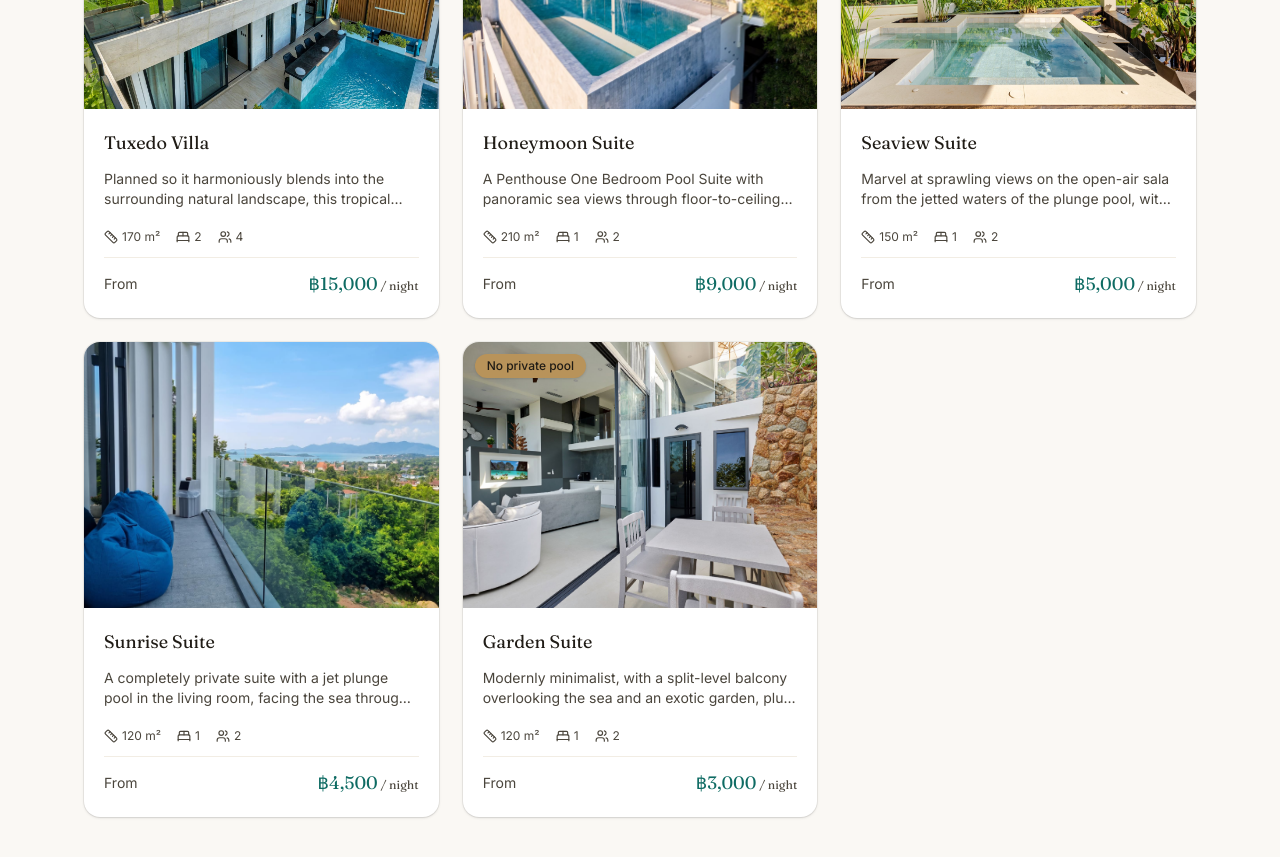
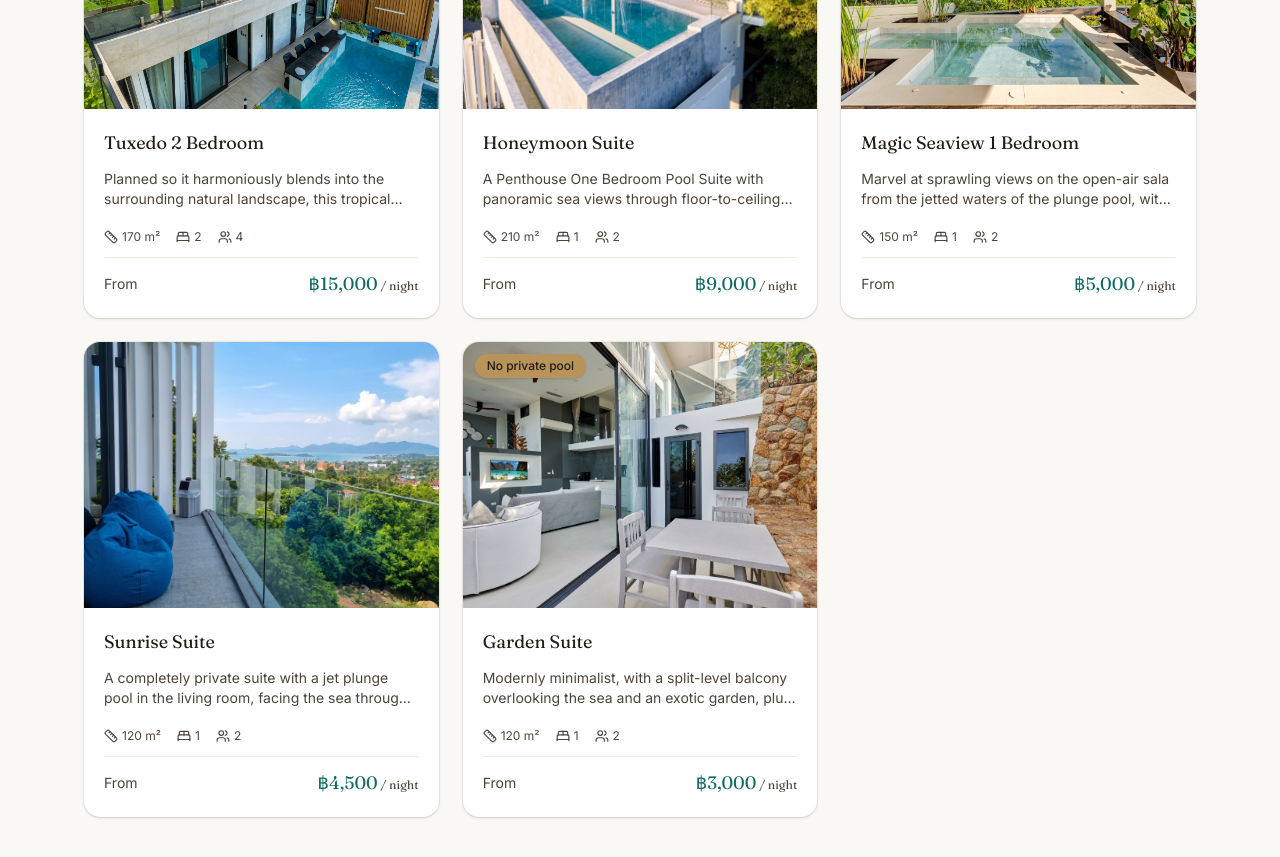
Before and after one commit to eldor1274/magicsamui-website, a Next.js app: page / in a window 1280 px wide. Shown: the part 2000-2857 px from the top of the page. Built offline with nearby package versions, Linux system fonts and the light colour scheme; no server answers; grey boxes are pictures that could not be loaded.

Commit message:
Rename cards: Tuxedo 2 Bedroom, Magic Seaview 1/2 Bedroom

```diff
--- a/src/data/rooms.ts
+++ b/src/data/rooms.ts
@@ -44,7 +44,7 @@ export const rooms: Room[] = [
   {
     slug: "tuxedo",
     name: "Design Modern 2 Bedroom Villa (Tuxedo)",
-    shortName: "Tuxedo Villa",
+    shortName: "Tuxedo 2 Bedroom",
     priceThb: 15000,
     area: { sqm: 170, sqft: 1839 },
     bedrooms: 2,
@@ -304,7 +304,7 @@ export const rooms: Room[] = [
   {
     slug: "seaview-suite",
     name: "Magic Seaview Jet Plunge Pool Private Suite",
-    shortName: "Seaview Suite",
+    shortName: "Magic Seaview 1 Bedroom",
     priceThb: 5000,
     area: { sqm: 150, sqft: 1615 },
     bedrooms: 1,
@@ -358,7 +358,7 @@ export const rooms: Room[] = [
   {
     slug: "seaview-2br",
     name: "Magic Seaview Jet Plunge Pool Private Suite 2BR",
-    shortName: "Seaview Suite 2BR",
+    shortName: "Magic Seaview 2 Bedroom",
     priceThb: 6000,
     area: { sqm: 200, sqft: 2100 },
     bedrooms: 2,
--- a/src/data/villas.ts
+++ b/src/data/villas.ts
@@ -11,7 +11,7 @@ export const villas: Villa[] = [
     slug: "magic-villa",
     name: "Magic Villa",
     description:
-      "A 3-floor private villa split into 4 individually bookable suites — Honeymoon, Sunrise, Magic View and Garden — each with its own pool or plunge pool. Book one suite for a private getaway, or combine several when travelling with family or friends.",
+      "A 3-floor private villa split into 4 individually bookable suites — Honeymoon, Sunrise, Magic Seaview and Garden — each with its own pool or plunge pool. Book one suite for a private getaway, or combine several when travelling with family or friends.",
     heroImage: { src: "/images/home/Magic-Suites-50-2.jpg", alt: "Magic Villa exterior with private pool" },
     roomSlugs: ["honeymoon-suite", "sunrise-suite", "seaview-suite", "garden-suite"],
   },
```
